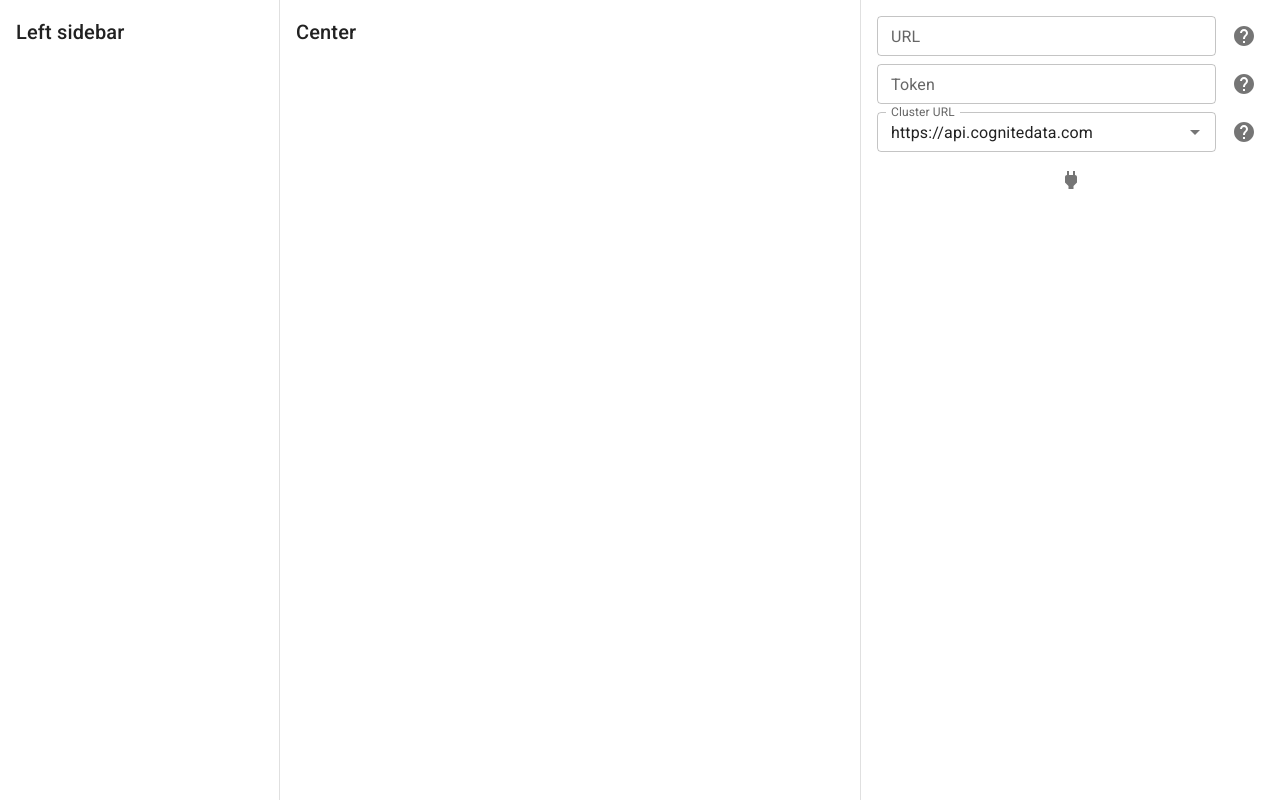
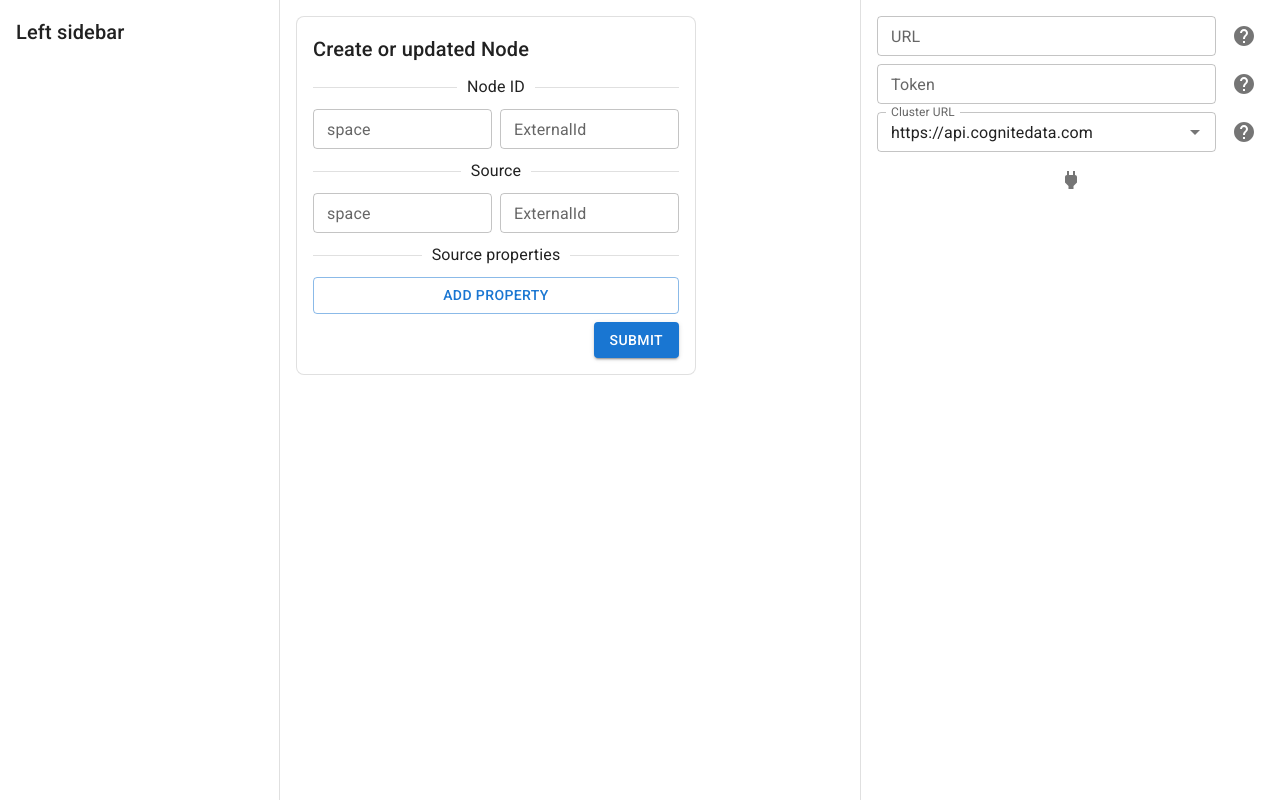
Before and after one commit to anton-p-c/data-bakery, a React (Vite) app: page / in a window 1280 px wide. Built offline with nearby package versions, Linux system fonts and the light colour scheme.

Commit message:
Layout of CreateOrUpdateNodeForm.

```diff
--- a/src/App.tsx
+++ b/src/App.tsx
@@ -7,11 +7,10 @@ import CssBaseline from '@mui/material/CssBaseline'
 import Drawer from '@mui/material/Drawer'
 import Stack from '@mui/material/Stack'
 import Typography from '@mui/material/Typography'
-import { cogniteSDK } from './CogniteSDK'
-import React from 'react'
 import { Provider } from 'jotai'
+import { ConnectionForm } from './components/ConnectionForm'
+import { CreateOrUpdateNodeForm } from './components/CreateOrUpdateNodeForm'
 import { store } from './store'
-import { ConnectionForm } from './components/ConnectionForm'
 
 const LEFT_SIDEBAR_WIDTH = 280
 const RIGHT_SIDEBAR_WIDTH = 420
@@ -63,7 +62,7 @@ function App() {
             }}
           >
             <Typography variant="h6" gutterBottom>
-              Center
+              <CreateOrUpdateNodeForm />
             </Typography>
           </Box>
 
--- a/src/components/ConnectionForm/fields.tsx
+++ b/src/components/ConnectionForm/fields.tsx
@@ -3,22 +3,17 @@ import Autocomplete from "@mui/material/Autocomplete"
 import IconButton from "@mui/material/IconButton"
 import InputAdornment from "@mui/material/InputAdornment"
 import TextField from "@mui/material/TextField"
+import { useAtom } from "jotai"
 import React from "react"
 import {
   Controller,
   useFormContext,
   useFormState,
-  useWatch,
-  type UseFormRegisterReturn,
+  useWatch
 } from "react-hook-form"
+import { cogniteSDK } from "../../CogniteSDK"
+import { textFieldRegister } from "../utils"
 import type { ConnectionFormState } from "./types"
-import { useAtom } from "jotai"
-import { cogniteSDK } from "../../CogniteSDK"
-
-const textFieldRegister = ({ ref, ...rest }: UseFormRegisterReturn) => ({
-  ...rest,
-  inputRef: ref,
-})
 
 function useCogniteSDKIsBusy() {
   const [connectionState] = useAtom(cogniteSDK.state.connectionState)
--- /dev/null
+++ b/src/components/CreateOrUpdateNodeForm/CreateOrUpdateNodeForm.tsx
@@ -0,0 +1,191 @@
+import { type ContainerCreateDefinition, type DataModelCreate, type RawPropertyValueV3, type ViewCreateDefinition, type ViewReference } from "@cognite/sdk"
+import DeleteIcon from "@mui/icons-material/Delete"
+import { Box, Button, Divider, IconButton, Paper, TextField, Typography, } from "@mui/material"
+import { FormProvider, useFieldArray, useForm, useFormContext } from "react-hook-form"
+import { textFieldRegister } from "../utils"
+
+const FormDivider: React.FC<{ label: string }> = ({ label }) => {
+  return <Divider><Typography variant="subtitle1">{label}</Typography></Divider>
+}
+
+type CreateOrUpdateNodeFormState = {
+  space: string,
+  externalId: string,
+  source: {
+    reference: ViewReference,
+    properties: { name: string, value: RawPropertyValueV3 }[],
+  },
+}
+
+const NodeIdField: React.FC<{}> = ({ }) => {
+  "use no memo";
+  const { register, formState } = useFormContext<CreateOrUpdateNodeFormState>()
+
+  return <Box sx={{ display: "flex", gap: 1 }}>
+    <TextField
+      fullWidth
+      label="space"
+      size="small"
+      autoComplete="off"
+      disabled={formState.isSubmitting}
+      error={!!formState.errors.space}
+      {...textFieldRegister(
+        register("space", {
+          required: "Space is required",
+        }),
+      )}
+    />
+    <TextField
+      fullWidth
+      label="ExternalId"
+      size="small"
+      autoComplete="off"
+      disabled={formState.isSubmitting}
+      error={!!formState.errors.externalId}
+      {...textFieldRegister(
+        register("externalId", {
+          required: "ExternalId is required",
+        }),
+      )}
+    />
+  </Box>
+}
+
+const SourceIdField: React.FC<{}> = ({ }) => {
+  "use no memo";
+  const { register, formState } = useFormContext<CreateOrUpdateNodeFormState>()
+
+  return <Box sx={{ display: "flex", gap: 1 }}>
+    <TextField
+      fullWidth
+      label="space"
+      size="small"
+      autoComplete="off"
+      disabled={formState.isSubmitting}
+      error={!!formState.errors.source?.reference?.space}
+      {...textFieldRegister(
+        register("source.reference.space", {
+          required: "Space is required",
+        }),
+      )}
+    />
+    <TextField
+      fullWidth
+      label="ExternalId"
+      size="small"
+      autoComplete="off"
+      disabled={formState.isSubmitting}
+      error={!!formState.errors.source?.reference?.externalId}
+      {...textFieldRegister(
+        register("source.reference.externalId", {
+          required: "ExternalId is required",
+        }),
+      )}
+    />
+  </Box>
+}
+
+const SourceProperties: React.FC<{}> = ({ }) => {
+  "use no memo";
+  const formMethods = useFormContext<CreateOrUpdateNodeFormState>();
+  const { fields, append, remove } = useFieldArray<CreateOrUpdateNodeFormState, "source.properties">({
+    control: formMethods.control,
+    name: "source.properties",
+  });
+
+  return <Box sx={{ display: "flex", flexDirection: "column", gap: 1 }}>
+    {fields.map((fields, idx) => (
+      <Box sx={{ display: "flex", gap: 1 }}>
+        <TextField
+          fullWidth
+          label="Name"
+          size="small"
+          autoComplete="off"
+          disabled={formMethods.formState.isSubmitting}
+          error={!!formMethods.formState.errors.source?.properties?.[idx]?.name}
+          {...textFieldRegister(
+            formMethods.register(`source.properties.${idx}.name`, {
+              required: "Name is required",
+            }),
+          )}
+        />
+        <TextField
+          fullWidth
+          label="Value"
+          size="small"
+          autoComplete="off"
+          disabled={formMethods.formState.isSubmitting}
+          error={!!formMethods.formState.errors.source?.properties?.[idx]?.value}
+          {...textFieldRegister(
+            formMethods.register(`source.properties.${idx}.value`, {
+              required: "Value is required",
+            }),
+          )}
+        />
+        <IconButton
+          type="button"
+          aria-label="Remove property"
+          onClick={() => remove(idx)}
+        >
+          <DeleteIcon />
+        </IconButton>
+      </Box>
+    ))}
+    <Button
+      variant="outlined"
+      type="button"
+      aria-label="Add property"
+      onClick={() => append({ name: '', value: '' })}
+      sx={{ alignSelf: "stretch" }}
+    >
+      Add property
+    </Button>
+  </Box>
+}
+
+export const CreateOrUpdateNodeForm: React.FC<{}> = ({ }) => {
+  const methods = useForm<CreateOrUpdateNodeFormState>({ })
+
+  const onSubmit = (data: CreateOrUpdateNodeFormState) => {
+    // cogniteSDK.createOrUpdateNode(data)
+    console.log('submitting', data)
+  }
+
+  return (
+    <FormProvider {...methods}>
+      <Paper
+        component="form"
+        variant="outlined"
+        aria-labelledby="create-or-update-node-title"
+        onSubmit={methods.handleSubmit(onSubmit)}
+        sx={{
+          display: "flex",
+          flexGrow: 1,
+          flexDirection: "column",
+          gap: 1,
+          width: '400px',
+          p: 2,
+          borderRadius: 2,
+        }}
+      >
+        <Typography id="create-or-update-node-title" variant="h6" component="h2">
+          Create or updated Node
+        </Typography>
+        <FormDivider label="Node ID" />
+        <NodeIdField />
+
+        <FormDivider label="Source" />
+        <SourceIdField />
+
+        <FormDivider label="Source properties" />
+        <SourceProperties />
+
+        <Box sx={{ display: "flex", justifyContent: "flex-end" }}>
+          <Button variant="contained" type="submit">
+            Submit
+          </Button>
+        </Box>
+      </Paper>
+    </FormProvider>
+  )
+}
--- /dev/null
+++ b/src/components/CreateOrUpdateNodeForm/index.ts
@@ -0,0 +1 @@
+export { CreateOrUpdateNodeForm } from "./CreateOrUpdateNodeForm"
--- /dev/null
+++ b/src/components/utils.ts
@@ -0,0 +1,7 @@
+import type { UseFormRegisterReturn } from "react-hook-form";
+
+// TODO: move the file and all the forms into a "forms/" directory
+export const textFieldRegister = ({ ref, ...rest }: UseFormRegisterReturn) => ({
+  ...rest,
+  inputRef: ref,
+})
```
